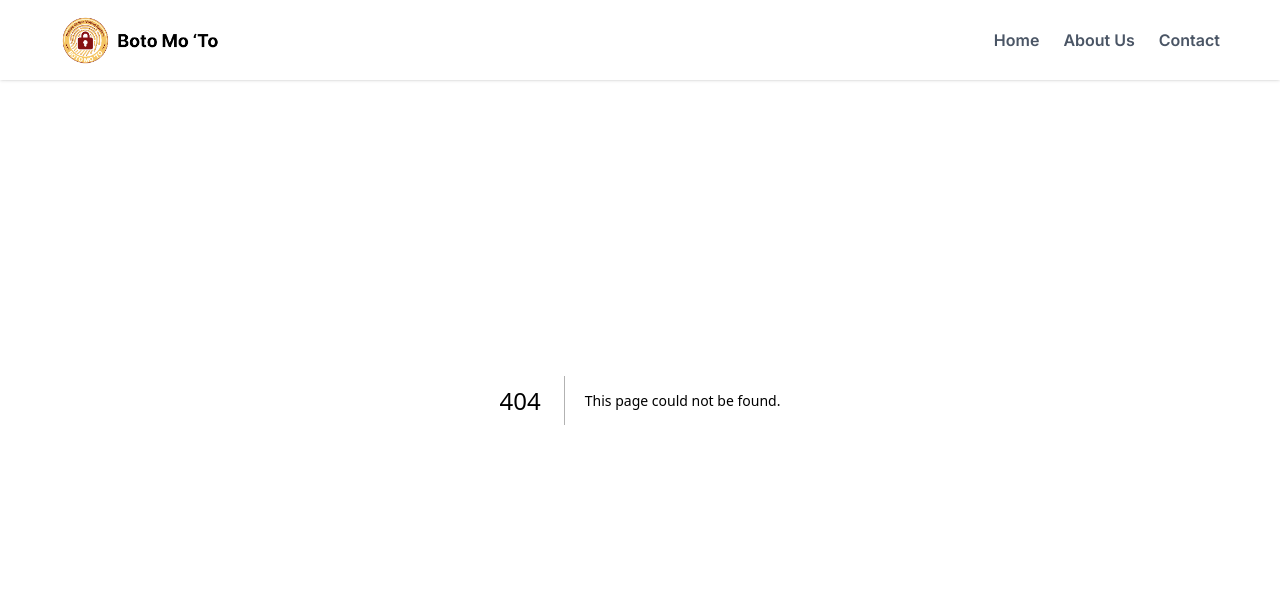
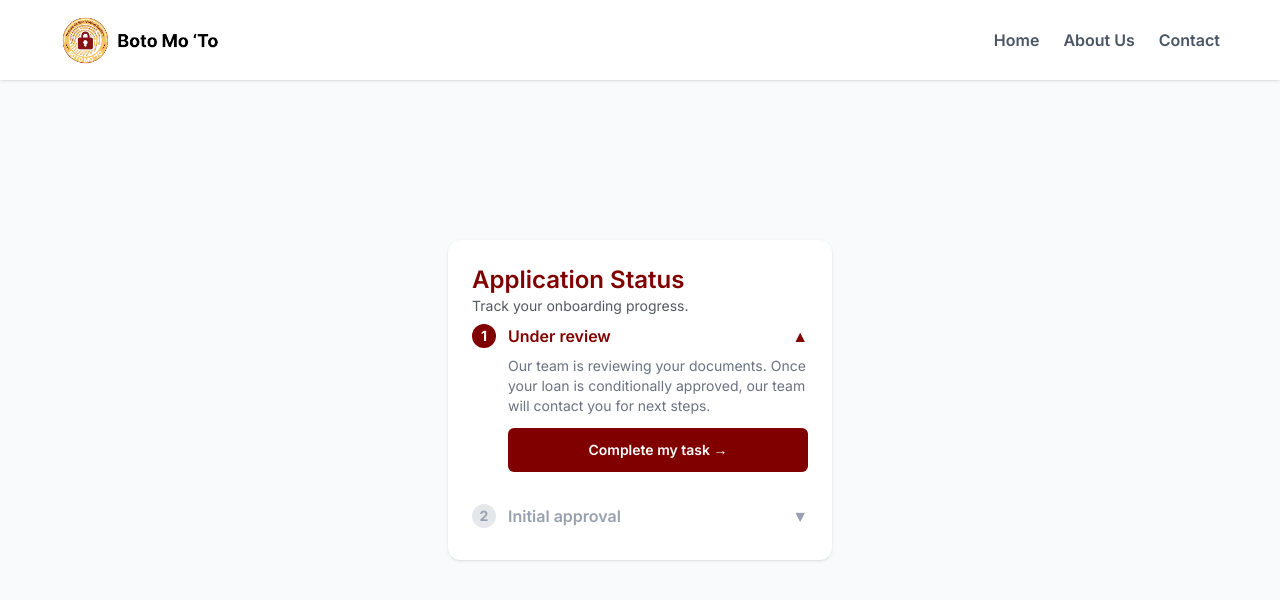
Before and after one commit to Boto-Mo-To-Capstone-Project/BotoMoTo, a Next.js app: page /admin/onboard/processing in a window 1280 px wide. Before the commit this address had no page. Shown: the top 600 px of the page. Built offline with nearby package versions, Linux system fonts and the light colour scheme.

Commit message:
remove padding 10

```diff
--- a/src/app/admin/onboard/create-org/page.tsx
+++ b/src/app/admin/onboard/create-org/page.tsx
@@ -1,18 +1,28 @@
 "use client";
 
+import Logo from "@/components/Logo";
+import { AuthHeading } from "@/components/AuthHeading";
+import { AuthFooter } from "@/components/AuthFooter";
 import { useEffect, useState } from "react";
 import { useRouter } from "next/navigation";
-
-import { AuthHeading } from "@/components/AuthHeading";
 import { InputField } from "@/components/InputField";
 import { SubmitButton } from "@/components/SubmitButton";
-import { AuthFooter } from "@/components/AuthFooter";
 import { ErrorMessage } from "@/components/ErrorMessage";
 import { AuthButtons } from "@/components/AuthButtons";
 import { UploadedFileDisplay } from "@/components/UploadedFileDisplay";
-import Logo from "@/components/Logo";
+import { FileDropzone } from "@/components/FileDropzone";
 
 export default function OrganizationProfile() {
+  return (
+    <main className="min-h-screen flex justify-center items-center px-2 bg-[var(--background)] text-[var(--foreground)] pt-40 pb-40">
+      <div className="w-full max-w-[380px] mx-auto text-center space-y-6 px-4">
+        <div className="flex justify-center mb-2"><Logo /></div>
+        <AuthHeading
+          title="Organization Profile"
+          subtitle="Tell us who represents your organization. Information should match the formal letter."
+        />
+        {/* Organization Profile Form (inlined) */}
+        {(() => {
           const [firstName, setFirstName] = useState("");
           const [lastName, setLastName] = useState("");
           const [organizationName, setOrganizationName] = useState("");
@@ -23,7 +33,6 @@ export default function OrganizationProfile() {
           const router = useRouter();
 
           useEffect(() => {
-    // Only runs on client
             setUploadedFile(new File([""], "Sample_Letter.pdf", { type: "application/pdf", lastModified: new Date().getTime() }));
           }, []);
 
@@ -62,17 +71,8 @@ export default function OrganizationProfile() {
           };
 
           return (
-    <main className="min-h-screen flex justify-center items-center px-2 bg-[var(--background)] text-[var(--foreground)] pt-40 pb-40">
-      <div className="w-full max-w-[380px] mx-auto text-center space-y-6 pt-10 pb-10 px-4">
-        <div className="flex justify-center mb-2"><Logo /></div>
-        <AuthHeading
-          title="Organization Profile"
-          subtitle="Tell us who represents your organization. Information should match the formal letter."
-        />
-
+            <>
               {error && <ErrorMessage message={error} />}
-
-        {/* Form */}
               <form
                 onSubmit={handleSubmit}
                 className="space-y-4 text-left flex flex-col items-center w-full"
@@ -85,7 +85,6 @@ export default function OrganizationProfile() {
                   placeholder="Enter your first name"
                   autoComplete="given-name"
                 />
-
                 <InputField
                   label="Last name"
                   type="text"
@@ -94,7 +93,6 @@ export default function OrganizationProfile() {
                   placeholder="Enter your last name"
                   autoComplete="family-name"
                 />
-
                 <InputField
                   label="Organization Name"
                   type="text"
@@ -103,7 +101,6 @@ export default function OrganizationProfile() {
                   placeholder="Enter your organization name"
                   autoComplete="organization"
                 />
-
                 <InputField
                   label="Organization Email Address"
                   type="email"
@@ -112,36 +109,20 @@ export default function OrganizationProfile() {
                   placeholder="Enter your organization email address"
                   autoComplete="email"
                 />
-
-          {/* File Upload */}
-          <div className="w-full max-w-[380px]">
-            <label className="block text-sm font-medium text-[var(--color-black)] mb-1">
-              Your organization letter
-            </label>
-            <p className="text-xs text-[var(--color-gray)] mb-2">
-              This will be used to approve your election request on our system.
-            </p>
-            <div className="w-full border-2 border-dashed border-gray-300 rounded-md flex flex-col items-center justify-center py-8 text-sm text-[var(--color-gray)] hover:bg-gray-50 transition cursor-pointer">
-              <div className="text-center">
-                <div className="text-2xl mb-2">📄</div>
-                <div>Click to upload or drag and drop</div>
-                <div className="text-xs text-gray-400 mt-1">PDF (max. 5MB)</div>
-              </div>
-              <input
-                type="file"
+                <FileDropzone
+                  label="Your organization letter"
+                  description="This will be used to approve your election request on our system."
                   accept=".pdf"
                   onChange={handleFileUpload}
-                className="hidden"
+                  fileTypeText="PDF (max. 5MB)"
                   id="file-upload"
                 />
-            </div>
-
                 {/* Uploaded File Display */}
                 {uploadedFile && (
+                  <div className="w-full max-w-[380px]">
                     <UploadedFileDisplay file={uploadedFile} />
+                  </div>
                 )}
-          </div>
-
                 {/* Buttons */}
                 <div className="mt-6 w-full max-w-[480px]">
                   <AuthButtons
@@ -151,8 +132,14 @@ export default function OrganizationProfile() {
                   />
                 </div>
               </form>
-
-
+            </>
+          );
+        })()}
+        <AuthFooter
+          question="Need help?"
+          link="/contact"
+          linkText="Contact Support"
+        />
       </div>
     </main>
   );
--- /dev/null
+++ b/src/app/admin/onboard/processing/page.tsx
@@ -0,0 +1,186 @@
+"use client";
+import { useState, useEffect } from "react";
+import { InputField } from "@/components/InputField";
+import { AuthButtons } from "@/components/AuthButtons";
+import { UploadedFileDisplay } from "@/components/UploadedFileDisplay";
+import Image from "next/image";
+import ProcessingImage from "@/app/assets/processing.png";
+import ApprovedImage from "@/app/assets/approved.png";
+import Logo from "@/components/Logo";
+import { SubmitButton } from "@/components/SubmitButton";
+import { AuthHeading } from "@/components/AuthHeading";
+
+function StatusTabs({ status, setStatus }: { status: string; setStatus: (s: string) => void }) {
+  return (
+    <div className="flex gap-2 mb-6">
+      <button
+        className={`px-4 py-1 rounded-full border border-gray-300 font-semibold transition-colors ${status === "processing" ? "text-red-700 bg-red-50 border-red-700" : "text-gray-500 bg-gray-50"}`}
+        onClick={() => setStatus("processing")}
+      >
+        Processing
+      </button>
+      <button
+        className={`px-4 py-1 rounded-full border border-gray-300 font-semibold transition-colors ${status === "approved" ? "text-red-700 bg-red-50 border-red-700" : "text-gray-500 bg-gray-50"}`}
+        onClick={() => setStatus("approved")}
+      >
+        Approved
+      </button>
+    </div>
+  );
+}
+
+function StatusIcon({ status }: { status: string }) {
+  if (status === "approved") {
+    return <span className="text-5xl mb-2" role="img" aria-label="approved">✅</span>;
+  }
+  if (status === "declined") {
+    return <span className="text-5xl mb-2" role="img" aria-label="declined">❌</span>;
+  }
+  // processing or default
+  return <span className="text-5xl mb-2" role="img" aria-label="processing">⏳</span>;
+}
+
+function AccordionStepper({ approved, onComplete, onProceed }: { approved: boolean; onComplete: () => void; onProceed: () => void; }) {
+  const [openStep, setOpenStep] = useState(0);
+  return (
+    <div className="flex flex-col gap-2">
+      {/* Step 1: Under review */}
+      <div>
+        <button
+          type="button"
+          className={`flex items-center w-full py-2 text-left font-semibold ${openStep === 0 ? 'text-[var(--color-primary)]' : 'text-gray-700'}`}
+          onClick={() => setOpenStep(openStep === 0 ? -1 : 0)}
+        >
+          <span className={`w-6 h-6 flex items-center justify-center rounded-full mr-3 text-sm font-bold ${openStep === 0 ? 'bg-[var(--color-primary)] text-white' : 'bg-gray-200 text-gray-500'}`}>1</span>
+          Under review
+          <span className="ml-auto">{openStep === 0 ? '▲' : '▼'}</span>
+        </button>
+        {openStep === 0 && (
+          <div className="pl-9 pb-4">
+            <div className="text-gray-500 text-sm mb-3">Our team is reviewing your documents. Once your loan is conditionally approved, our team will contact you for next steps.</div>
+            <button
+              type="button"
+              className="w-full max-w-[380px] h-[44px] bg-[var(--color-primary)] hover:brightness-90 text-white rounded-md text-sm font-semibold"
+              onClick={onComplete}
+            >
+              Complete my task <span aria-hidden>→</span>
+            </button>
+          </div>
+        )}
+      </div>
+      {/* Step 2: Initial approval */}
+      <div>
+        <button
+          type="button"
+          className={`flex items-center w-full py-2 text-left font-semibold ${approved ? (openStep === 1 ? 'text-[var(--color-primary)]' : 'text-gray-700') : 'text-gray-400'}`}
+          onClick={() => approved ? setOpenStep(openStep === 1 ? -1 : 1) : null}
+          disabled={!approved}
+        >
+          <span className={`w-6 h-6 flex items-center justify-center rounded-full mr-3 text-sm font-bold ${approved ? (openStep === 1 ? 'bg-[var(--color-primary)] text-white' : 'bg-gray-200 text-gray-500') : 'bg-gray-200 text-gray-400'}`}>2</span>
+          Initial approval
+          <span className="ml-auto">{openStep === 1 ? '▲' : '▼'}</span>
+        </button>
+        {openStep === 1 && (
+          <div className="pl-9 pb-4">
+            {approved ? (
+              <button
+                type="button"
+                className="inline-flex items-center gap-2 px-5 h-[38px] bg-[var(--color-primary)] hover:brightness-90 text-white rounded-full text-sm font-semibold shadow-sm transition-all"
+                onClick={onProceed}
+              >
+                Proceed to homepage
+              </button>
+            ) : (
+              <span className="text-xl align-middle">⏳</span>
+            )}
+          </div>
+        )}
+      </div>
+    </div>
+  );
+}
+
+function Modal({ open, onClose, onSave }: { open: boolean; onClose: () => void; onSave: (data: any) => void }) {
+  const [firstName, setFirstName] = useState("");
+  const [lastName, setLastName] = useState("");
+  const [orgEmail, setOrgEmail] = useState("");
+  const [logo, setLogo] = useState<File | null>(null);
+
+  const handleFileUpload = (e: React.ChangeEvent<HTMLInputElement>) => {
+    const file = e.target.files?.[0];
+    if (file) {
+      setLogo(file);
+    }
+  };
+
+  if (!open) return null;
+  return (
+    <div className="fixed inset-0 z-50 flex items-center justify-center bg-black bg-opacity-30">
+      <div className="bg-white rounded-xl shadow-lg p-6 w-full max-w-md relative">
+        <button className="absolute top-2 right-2 text-gray-400 hover:text-gray-700" onClick={onClose}>&times;</button>
+        <AuthHeading title="Complete your task" subtitle="Fill in the details below to proceed." />
+        <form
+          onSubmit={e => {
+            e.preventDefault();
+            onSave({ firstName, lastName, orgEmail, logo });
+          }}
+          className="flex flex-col gap-3"
+        >
+          <InputField label="First Name" value={firstName} onChange={e => setFirstName(e.target.value)} />
+          <InputField label="Last Name" value={lastName} onChange={e => setLastName(e.target.value)} />
+          <InputField label="Organization Email" value={orgEmail} onChange={e => setOrgEmail(e.target.value)} type="email" />
+          <div className="w-full max-w-[380px]">
+            <label className="block text-sm font-medium text-[var(--color-black)] mb-1">
+              Organization Logo
+            </label>
+            <p className="text-xs text-[var(--color-gray)] mb-2">
+              Upload your organization logo (image file).
+            </p>
+            <div className="w-full border-2 border-dashed border-gray-300 rounded-md flex flex-col items-center justify-center py-8 text-sm text-[var(--color-gray)] hover:bg-gray-50 transition cursor-pointer">
+              <div className="text-center">
+                <Logo />
+                <div>Click to upload or drag and drop</div>
+                <div className="text-xs text-gray-400 mt-1">Image (max. 5MB)</div>
+              </div>
+              <input
+                type="file"
+                accept="image/*"
+                onChange={handleFileUpload}
+                className="hidden"
+                id="logo-upload"
+              />
+            </div>
+            {logo && (
+              <span className="text-xs mt-2 block">{logo.name}</span>
+            )}
+          </div>
+          <SubmitButton
+            label="Save"
+            isLoading={false}
+            className="w-full"
+          />
+        </form>
+      </div>
+    </div>
+  );
+}
+
+export default function OnboardProcessingPage() {
+  const [showModal, setShowModal] = useState(false);
+  const [approved, setApproved] = useState(false);
+  const handleComplete = () => setShowModal(true);
+  const handleModalSave = () => { setShowModal(false); setApproved(true); };
+  const handleProceed = () => {};
+
+  return (
+    <div className="flex min-h-screen bg-gray-50 items-center justify-center">
+      <main className="flex flex-col items-center justify-center px-4 py-10 md:py-20 w-full">
+        <div className="w-full max-w-sm bg-white rounded-xl shadow p-6">
+          <AuthHeading title={<span className="text-[var(--color-primary)]">Application Status</span>} subtitle="Track your onboarding progress." />
+          <AccordionStepper approved={approved} onComplete={handleComplete} onProceed={handleProceed} />
+        </div>
+        <Modal open={showModal} onClose={() => setShowModal(false)} onSave={handleModalSave} />
+      </main>
+    </div>
+  );
+}
--- a/src/app/auth/forgot-password/otp/page.tsx
+++ b/src/app/auth/forgot-password/otp/page.tsx
@@ -10,7 +10,7 @@ import { InputField } from "@/components/InputField";
 import { SubmitButton } from "@/components/SubmitButton";
 import { AuthFooter } from "@/components/AuthFooter";
 import { ErrorMessage } from "@/components/ErrorMessage";
-import OtpInput from "@/components/OtpInput";
+import OtpInput, { OtpInputFour } from "@/components/OtpInput";
 
 export default function ForgotPasswordOtpPage() {
   const [otp, setOtp] = useState(["", "", "", ""]);
@@ -46,7 +46,7 @@ export default function ForgotPasswordOtpPage() {
 
   return (
     <main className="min-h-screen flex justify-center items-center px-2 bg-[var(--background)] text-[var(--foreground)] pt-40 pb-40">
-      <div className="w-full max-w-[380px] mx-auto text-center space-y-6 pt-10 pb-10 px-4">
+      <div className="w-full max-w-[380px] mx-auto text-center space-y-6 px-4">
 
         <AuthHeading
           title="Forgot Password"
@@ -74,9 +74,9 @@ export default function ForgotPasswordOtpPage() {
             <label className="block text-sm font-medium text-[var(--color-black)] mb-1">
               One Time Password
             </label>
-            <OtpInput
+            <OtpInputFour
               value={otp}
-              onChange={(index, val) => {
+              onChange={(index: number, val: string) => {
                 const newOtp = [...otp];
                 newOtp[index] = val;
                 setOtp(newOtp);
--- a/src/app/auth/forgot-password/page.tsx
+++ b/src/app/auth/forgot-password/page.tsx
@@ -40,7 +40,7 @@ export default function ForgotPasswordPage() {
 
   return (
     <main className="min-h-screen flex justify-center items-center px-2 bg-[var(--background)] text-[var(--foreground)] pt-40 pb-40">
-      <div className="w-full max-w-[380px] mx-auto text-center space-y-6 pt-10 pb-10 px-4">
+      <div className="w-full max-w-[380px] mx-auto text-center space-y-6 px-4">
 
 
         <AuthHeading
--- a/src/app/auth/login/page.tsx
+++ b/src/app/auth/login/page.tsx
@@ -54,7 +54,7 @@ export default function LoginPage() {
 
   return (
     <main className="min-h-screen flex justify-center items-center px-2 bg-[var(--background)] text-[var(--foreground)] pt-40 pb-40">
-      <div className="w-full max-w-[380px] mx-auto text-center space-y-6 pt-10 pb-10 px-4">
+      <div className="w-full max-w-[380px] mx-auto text-center space-y-6 px-4">
         <Logo />
         <AuthHeading
           title="Log in to your account"
--- a/src/app/auth/signup/page.tsx
+++ b/src/app/auth/signup/page.tsx
@@ -72,7 +72,7 @@ export default function SignupPage() {
 
   return (
     <main className="min-h-screen flex justify-center items-center px-2 bg-[var(--background)] text-[var(--foreground)] pt-40 pb-40">
-      <div className="w-full max-w-[380px] mx-auto text-center space-y-6 pt-10 pb-10 px-4">
+      <div className="w-full max-w-[380px] mx-auto text-center space-y-6 px-4">
         <Logo />
         <AuthHeading
           title="Create your account"
--- a/src/components/AuthHeading.tsx
+++ b/src/components/AuthHeading.tsx
@@ -1,5 +1,7 @@
+import { ReactNode } from "react";
+
 interface AuthHeadingProps {
-  title: string;
+  title: string | ReactNode;
   subtitle: string;
 }
 
```
Lines whose indentation alone changed are shown as unchanged.
